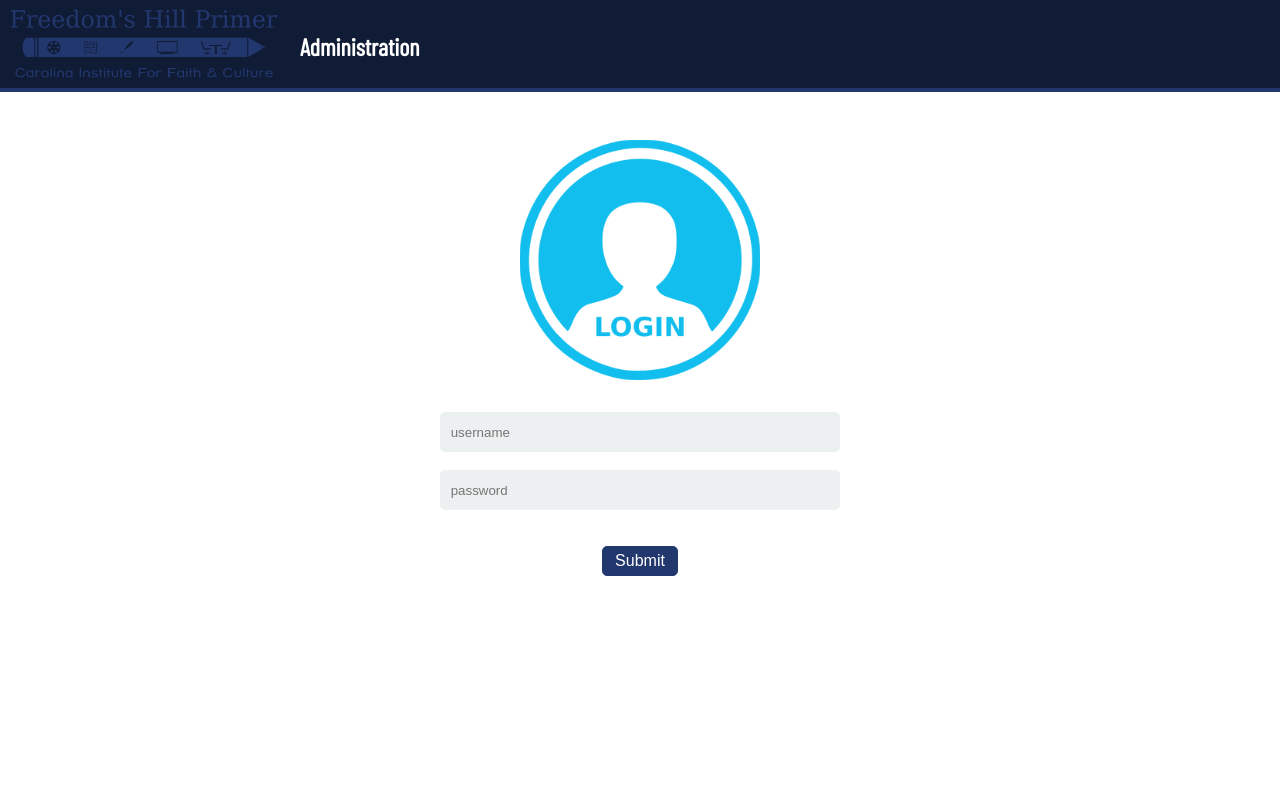
After one commit to DanielDees/Advanced-Scripting-Business-Project, a PHP site: page /cifc_admin_login_form.html in a window 1280 px wide. The commit adds this page. Run offline with PHP 8.4, Linux system fonts and the light colour scheme.

Commit message:
New 11/19

```diff
--- /dev/null
+++ b/Final Project/cifc_admin_login_form.html
@@ -0,0 +1,40 @@
+<html>
+
+<meta name="viewport" content="width=device-width, initial-scale=1">
+
+<head>
+<link rel="stylesheet" href="fhp_test.css">
+<title>CIFC Admin Login</title>
+</head>
+
+
+<div id="banner-top">
+	<img id="title-img" src="fhp_logo.png"></img>
+
+		<ul>
+			<h2 id="admin-subtitle-login">Administration</h2>
+
+		</ul>
+</div>
+
+<body>
+
+<div id="login-holder">
+	<form action="#" method="post">
+		<!--Image-->
+		<img id="login-img" src="loginImg.png"></img>
+
+		<!--username input-->
+		<input type="text" id="login-input" placeholder="username" name="user-name" required>
+		<br>
+		<!--password input-->
+		<input type="password" id="login-input" placeholder="password" name="user-password" required>
+		<br><br>
+		<!--Submit Button-->
+		<button type="submit" id="contact-form-submit">Submit</button>
+	</form>
+</div>
+
+
+</body>
+</html>
--- a/Final Project/fhp_test.css
+++ b/Final Project/fhp_test.css
@@ -425,12 +424,144 @@ h1 {
 	display: block;
 	text-align: left;
 	margin: 0;
-	padding-top: .5em;
-	padding-bottom: .5em;
+	padding-top: .2em;
+	padding-bottom: .2em;
 	padding-left: .5em;
 	padding-right: .5em;
 }
+
+#all-article-view {
+	display: block;
+	margin: auto;
+	width: 90%;
+	text-align: center;
+}
+
+#article-preview-holder-left {
+	display: inline-block;
+	margin: 2em;
+	width: 35em;
+	background-color: #e5e5e5;
+	border-radius: 5px;
+	padding: .5em;
+	transition: linear .3s;
+}
+
+#article-preview-holder {
+	display: inline-block;
+	margin: 2em;
+	width: 33em;
+	background-color: #e5e5e5;
+	border-radius: 5px;
+	padding: .5em;
+	transition: linear .3s;
+}
+
+#article-preview-holder:hover {
+	background-color: #cccccc;
+}
+
+#preview-img {
+	position: relative;
+	top:0;
+	left: 0;
+	width: 15em;
+}
+
+#title-and-info-div {
+	margin: 0;
+	padding: 0;
+	float: right;
+	width: 17em;
+	padding-left: .5em;
+	cursor: pointer;
+}
+
+#art-title {
+	font-family: arial;
+	padding-right: .3em;
+	text-align: left;
+	padding: 0;
+	margin: 0;
+}
+
+#tiny-icon {
+	display: inline-block;
+	width: .6em;
+	height: auto;
+}
+
+#info-text {
+	display: inline-block;
+	font-family: arial;
+	font-weight: normal;
+	font-size: .75em;
+	color: gray;
+}
 /*End Institute Page*/
+
+/*Admin Login Page*/
+#admin-subtitle-login {
+	float: left;
+	color: white;
+	font-family: 'Barlow Condensed', arial;
+	padding-right: .5em;
+	padding-left: .5em;
+	padding-top: .5em;
+	padding-bottom: .3em;
+}
+
+#login-holder {
+	display: block;
+	margin: auto;
+	width: 25em;
+	margin-top: 2em;
+	text-align: center;
+	/*border: 1px;
+	border-color: #21376d;
+	border-style: solid;
+	border-radius: 5px;*/
+	padding: 1em;
+
+}
+
+#login-img {
+	display: block;
+	margin: auto;
+	width: 15em;
+	height: auto;
+	margin-bottom: 2em;
+}
+
+#login-input {
+	display: block;
+	margin: auto;
+	text-align: left;
+	padding-left: .5em;
+	border: 0;
+	border-radius: 5px;
+	width: 100%;
+	height: 3em;
+	background-color: #ECF0F1;
+}
+
+#login-input:focus {
+	outline: none;
+	border: 1px;
+	border-color: #21376d;
+	border-style: solid;
+}
+
+#login-form-submit:hover {
+	background-color: white;
+	color: #21376d;
+}
+
+#contact-form-submit:focus {
+	outline: none;
+	color: #21376d;
+}
+/*End Admin Login Page*/
 
 /*Admin Dashboard Page*/
 #block-holder {
```
Also changed, not shown: other parts of Final Project/fhp_test.css (+85 -9 lines).
